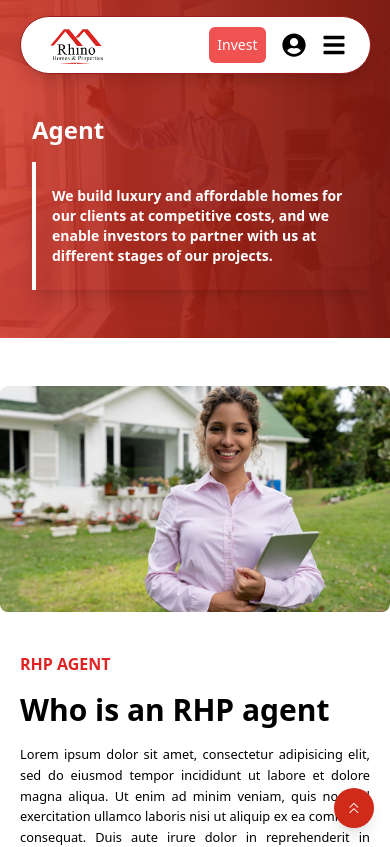
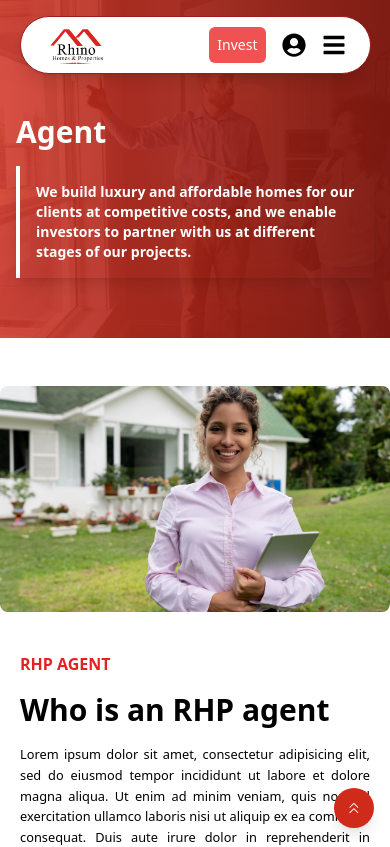
Before and after one commit to Ritephase1/rhp-website-fe, a Next.js app: page /agent in a window 390 px wide. Shown: the top 847 px of the page. Built offline with nearby package versions, Linux system fonts and the light colour scheme.

Commit message:
Add framer motion to the agent page

```diff
--- a/src/pages/agent.js
+++ b/src/pages/agent.js
@@ -1,86 +1,4 @@
-// import Footer from "@/components/Footer";
-// import Navbar from "@/components/Navbar";
-// import "../styles/globals.css";
-// import RHP from "@/components/RHP";
-// import WhyBecomeAgent from "@/components/WhyBecomeAgent";
-// import HowToBecome from "@/components/HowToBecomeAgent";
-// import SignupCard from "@/components/SignupCard";
-// import TrustedByBrands from "@/components/TrustedByBrands";
-// import Navigation from "@/components/Navigation";
-
-// export default function Agent() {
-//   return (
-//     <section className="bg-red-400">
-//       {/* <Navbar /> */}
-//       {/* <div
-//         className="relative w-full h-[40vh] sm:h-[50vh] md:h-[60vh] lg:h-[70vh] bg-cover bg-center bg-no-repeat"
-//         style={{
-//           backgroundImage: "url('/images/agent.jpeg')",
-//         }}
-//       >
-
-//         <div className="absolute inset-0 bg-gradient-to-r to-[#D02A1AD1] from-[#7D1910F7]" />
-//         <div className="relative h-full flex flex-col justify-center items-start pl-8 md:pl-16 text-white space-y-4 ">
-//           <h1 className="text-2xl md:text-6xl font-bold">Agent</h1>
-//           <p className="text-sm md:text-lg  max-w-[80%] md:max-w-xl border-l-4 border-white pl-4">
-//             Etiam scelerisque tortor at lectus dapibus, nec fermentum diam
-//             feugiat. Morbi rutrum magna et dui.{" "}
-//           </p>
-//         </div>
-//       </div> */}
-
-//       <div
-//         className="relative w-full h-[40vh] sm:h-[50vh] md:h-[60vh] lg:h-[70vh] bg-cover bg-center bg-no-repeat"
-//         style={{
-//           backgroundImage: "url('/images/agent.jpeg')",
-//           transform: "scaleX(-1)",
-//         }}
-//       >
-//         <div className="absolute inset-0 bg-gradient-to-r to-[#D02A1AD1] from-[#7D1910F7]" />
-//         {/* <div
-//           className="absolute top-0 left-0 w-full z-10 mt-4"
-//           style={{
-//             transform: "scaleX(-1)",
-//           }}
-//         >   */}
-
-//         <section
-//           className="relative min-h-screen flex flex-col items-center justify-center text-center bg-cover bg-center"
-//           style={{
-//             transform: "scaleX(-1)",
-//           }}
-//         >
-//           <div className="absolute top-0 left-0 w-full z-10 mt-4">
-//             {/* ADD NAVIGATION HERE */}
-//             <Navigation />
-
-//             <div className="relative h-full flex flex-col justify-center items-start pl-8 md:pl-16 text-white space-y-4">
-//               <h1 className="text-2xl md:text-6xl font-bold text-white md:mt-40 mt-10">
-//                 Agent
-//                 {/* <span className="text-2xl md:text-6xl text-red-800"> Us</span> */}
-//               </h1>
-//               <p className="text-sm md:text-lg mr-5 text-white text-left font-bold md:p-16 p-6  shadow-lg max-w-sm md:max-w-xl opacity-90 border-l-4 border-white pl-4">
-//                 We build luxury and affordable homes for our clients at
-//                 competitive costs, and we enable investors partner with us at
-//                 different stages of our projects..
-//               </p>
-//             </div>
-//           </div>
-//         </section>
-//       </div>
-
-//       <RHP />
-//       <WhyBecomeAgent />
-//       <HowToBecome />
-//       <SignupCard />
-//       <TrustedByBrands />
-//       <Footer />
-//     </section>
-//   );
-// }
-
 import Footer from "@/components/Footer";
-import Navbar from "@/components/Navbar";
 import "../styles/globals.css";
 import RHP from "@/components/RHP";
 import WhyBecomeAgent from "@/components/WhyBecomeAgent";
@@ -109,7 +27,7 @@ export default function Agent() {
 
   return (
     <section className="bg-red-400">
-      {/* Hero Section */}
+      {/* /* Hero Section */}
       <div
         className="relative w-full h-[40vh] sm:h-[50vh] md:h-[60vh] lg:h-[70vh] bg-cover bg-center bg-no-repeat"
         style={{
@@ -129,17 +47,17 @@ export default function Agent() {
             <Navigation />
 
             <motion.div
-              className="relative h-full flex flex-col justify-center items-start pl-8 md:pl-16 text-white space-y-4"
+              className="relative h-full flex flex-col justify-center items-start px-4 md:px-16 text-white space-y-4"
               initial="hidden"
               whileInView="visible"
               viewport={{ once: false, amount: 0.2 }}
               variants={slideFromLeft}
             >
-              <h1 className="text-2xl md:text-6xl font-bold text-white md:mt-40 mt-10">
+              <h1 className="text-3xl sm:text-4xl md:text-5xl lg:text-6xl font-bold text-white mt-10 md:mt-40">
                 Agent
               </h1>
               <motion.p
-                className="text-sm md:text-lg mr-5 text-white text-left font-bold md:p-16 p-6 shadow-lg max-w-sm md:max-w-xl opacity-90 border-l-4 border-white pl-4"
+                className="text-sm sm:text-base md:text-lg lg:text-xl text-white text-left font-bold p-4 md:p-6 lg:p-8 shadow-lg max-w-sm md:max-w-xl opacity-90 border-l-4 border-white pl-4"
                 variants={fadeIn}
               >
                 We build luxury and affordable homes for our clients at
@@ -150,8 +68,7 @@ export default function Agent() {
           </div>
         </section>
       </div>
-
-      {/* Content Sections */}
+      {/* /* Content Sections */}
       <motion.div
         initial="hidden"
         whileInView="visible"
@@ -160,7 +77,6 @@ export default function Agent() {
       >
         <RHP />
       </motion.div>
-
       <motion.div
         initial="hidden"
         whileInView="visible"
@@ -169,7 +85,6 @@ export default function Agent() {
       >
         <WhyBecomeAgent />
       </motion.div>
-
       <motion.div
         initial="hidden"
         whileInView="visible"
@@ -178,7 +93,6 @@ export default function Agent() {
       >
         <HowToBecome />
       </motion.div>
-
       <motion.div
         initial="hidden"
         whileInView="visible"
@@ -187,7 +101,6 @@ export default function Agent() {
       >
         <SignupCard />
       </motion.div>
-
       <motion.div
         initial="hidden"
         whileInView="visible"
@@ -196,7 +109,6 @@ export default function Agent() {
       >
         <TrustedByBrands />
       </motion.div>
-
       {/* Footer */}
       <motion.div
         initial="hidden"
```
